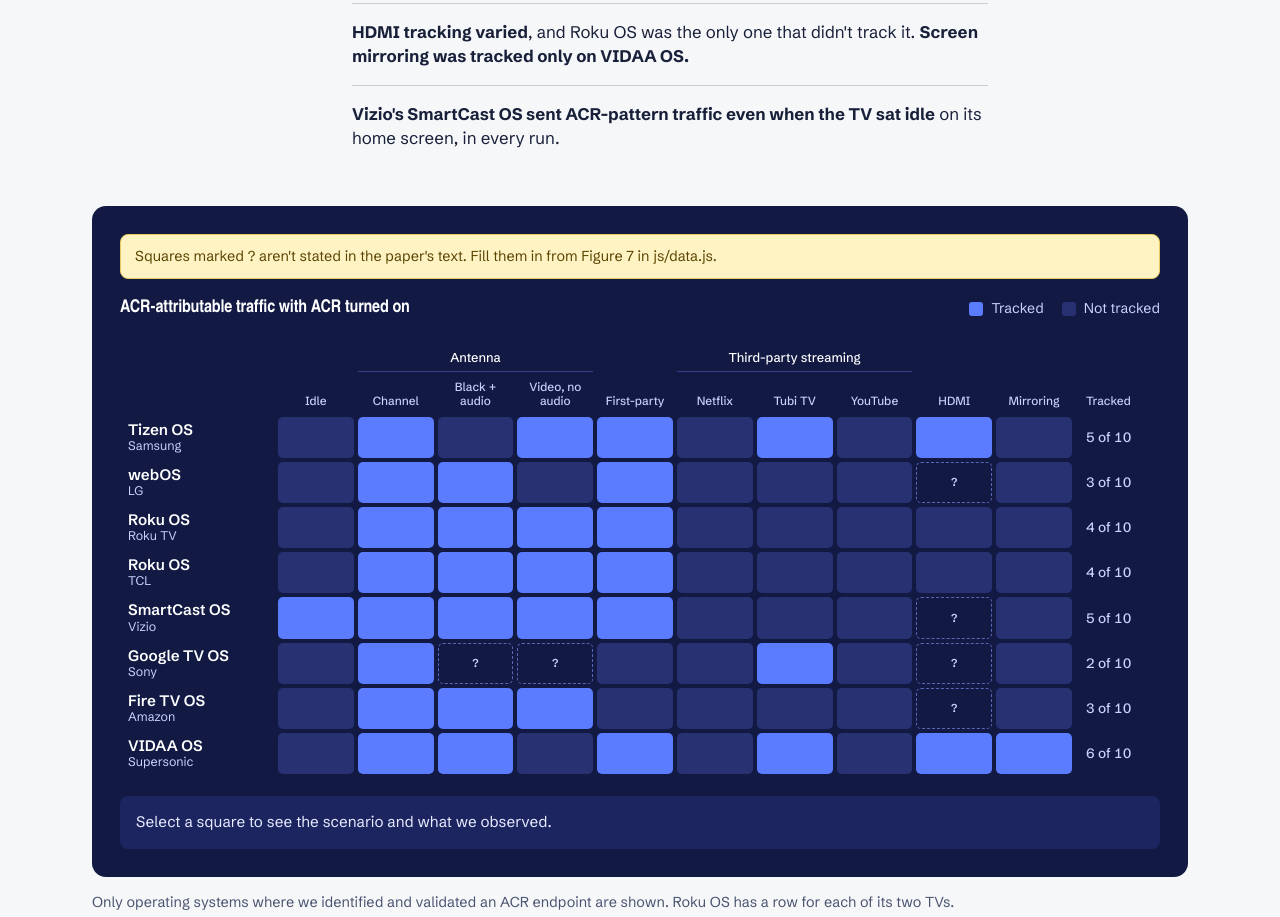
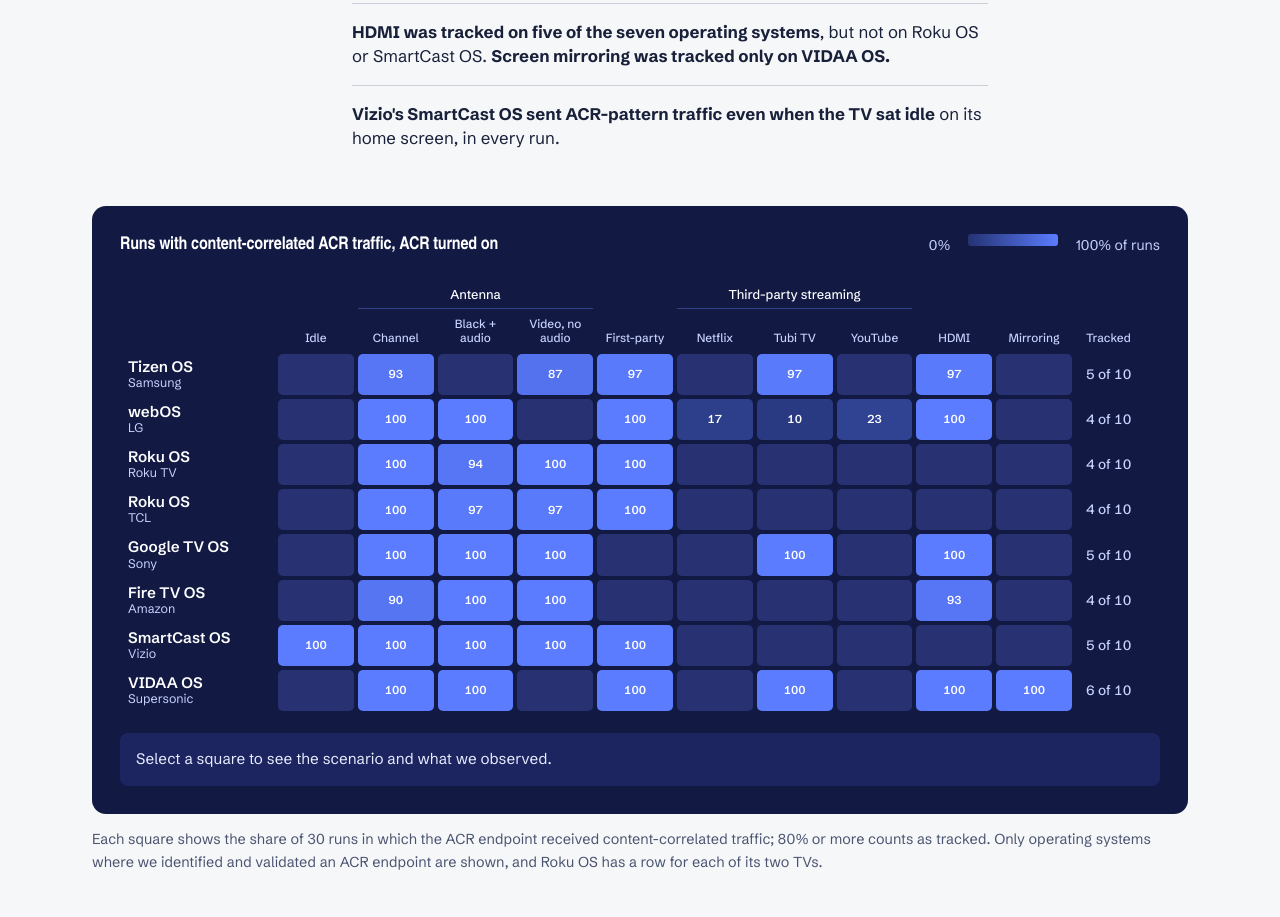
Before and after one commit to IlgarNEU/watchingwatchers, a plain HTML site: page index.html in a window 1280 px wide. Shown: the part 6714-7631 px from the top of the page. Drawn offline with Linux system fonts and the light colour scheme; a web font is replaced by a local one.

Commit message:
Fix methodology

```diff
--- a/index.html
+++ b/index.html
@@ -244,24 +244,22 @@
         <li><b>No TV tracked Netflix or YouTube.</b> For Netflix, this matches publicly reported agreements.</li>
         <li><b>Tubi, a free ad-supported service, was tracked</b> on Tizen OS (in 29 of 30 runs), Google TV on Sony, and VIDAA OS.</li>
         <li><b>Most operating systems also tracked their own built-in streaming service.</b> Fire TV OS and Google TV on Sony were the exceptions.</li>
-        <li><b>HDMI tracking varied</b>, and Roku OS was the only one that didn't track it. <b>Screen mirroring was tracked only on VIDAA OS.</b></li>
+        <li><b>HDMI was tracked on five of the seven operating systems</b>, but not on Roku OS or SmartCast OS. <b>Screen mirroring was tracked only on VIDAA OS.</b></li>
         <li><b>Vizio's SmartCast OS sent ACR-pattern traffic even when the TV sat idle</b> on its home screen, in every run.</li>
       </ul>
     </div>
 
     <div class="grid-panel">
-      <div class="sample-banner" id="banner-in">Squares marked ? aren't stated in the paper's text. Fill them in from Figure 7 in js/data.js.</div>
       <div class="grid-controls">
-        <h3 class="grid-title">ACR-attributable traffic with ACR turned on</h3>
+        <h3 class="grid-title">Runs with content-correlated ACR traffic, ACR turned on</h3>
         <div class="legend">
-          <span><i style="background:var(--glow)"></i>Tracked</span>
-          <span><i style="background:#283272"></i>Not tracked</span>
+          <span>0%</span><i class="ramp blue"></i><span>100% of runs</span>
         </div>
       </div>
-      <div class="og-scroll"><table class="optgrid" data-mode="optedIn" data-inspector="insp-in" data-banner="banner-in"></table></div>
+      <div class="og-scroll"><table class="optgrid" data-mode="optedIn" data-inspector="insp-in"></table></div>
       <div class="inspector" id="insp-in">Select a square to see the scenario and what we observed.</div>
     </div>
-    <p class="note">Only operating systems where we identified and validated an ACR endpoint are shown. Roku OS has a row for each of its two TVs.</p>
+    <p class="note">Each square shows the share of 30 runs in which the ACR endpoint received content-correlated traffic; 80% or more counts as tracked. Only operating systems where we identified and validated an ACR endpoint are shown, and Roku OS has a row for each of its two TVs.</p>
   </div>
 </section>
 
@@ -290,16 +288,14 @@
     </div>
 
     <div class="grid-panel">
-      <div class="sample-banner" id="banner-out">Squares marked ? aren't stated in the paper's text. Fill them in from Figure 7 in js/data.js.</div>
       <div class="grid-controls">
-        <h3 class="grid-title">Traffic consistent with ACR after opting out</h3>
+        <h3 class="grid-title">Runs with traffic consistent with ACR, after opting out</h3>
         <div class="legend">
-          <span><i style="background:var(--led)"></i>Runs with ACR-like traffic</span>
+          <span>0%</span><i class="ramp red"></i><span>100% of runs</span>
           <span><i class="na-swatch"></i>Opt-out doesn't apply</span>
-          <span><i style="background:#283272"></i>None</span>
         </div>
       </div>
-      <div class="og-scroll"><table class="optgrid" data-mode="optedOut" data-inspector="insp-out" data-banner="banner-out"></table></div>
+      <div class="og-scroll"><table class="optgrid" data-mode="optedOut" data-inspector="insp-out"></table></div>
       <div class="inspector" id="insp-out">Select a square to see the scenario and what we observed.</div>
     </div>
 
@@ -322,7 +318,13 @@
     <div class="method-block first">
       <h3>Listening or looking?</h3>
       <p class="measure">By removing the picture or the sound from our antenna channel, we can tell which signal each TV's ACR relies on.</p>
-      <div class="table-wrap">
+      <div class="method-grid fig-row">
+        <figure class="figure fig6">
+          <img src="images/figure6-fingerprint.png" alt="Two charts of upload traffic to the ACR endpoint. On LG webOS, traffic drops sharply when video plays without sound. On Sony Google TV, traffic drops when a black screen plays with sound.">
+          <figcaption>Upload traffic to the ACR endpoint for each antenna sub-scenario. Lines further left mean less traffic. LG's webOS goes quiet without sound (audio-based ACR); Sony's Google TV goes quiet on a black screen (video-based ACR).</figcaption>
+        </figure>
+        <div>
+          <div class="table-wrap">
         <table class="devices fingerprint">
           <thead><tr><th>Operating system</th><th>Recognizes content by</th><th>What we saw</th></tr></thead>
           <tbody>
@@ -333,6 +335,8 @@
             <tr><td class="os">Fire TV OS, Roku OS, SmartCast OS</td><td><span class="tag">Can't tell</span></td><td>Traffic looked the same with and without picture or sound.</td></tr>
           </tbody>
         </table>
+      </div>
+        </div>
       </div>
     </div>
 
--- a/js/data.js
+++ b/js/data.js
@@ -17,63 +17,66 @@
   { name: "Screen mirroring",                short: "Mirroring" }
 ];
 
-/* One row per OS (Roku OS has one row per TV).
-   optedIn:  1 = ACR-attributable traffic, 0 = none, null = not stated in
-             the text yet (shown as "?"; fill in from Figure 7).
-   optedOut: number of the 30 opted-out measurements with traffic
-             consistent with ACR (0 = none),
-             "41/60"-style text when the paper reports sub-scenarios together,
-             "na" when the opt-out does not apply to that scenario,
-             null = not stated yet.
-   verdict:  short opt-out result shown at the end of the row.
-   notes:    optional text per column index (0–9), shown when a square
-             is selected. inNotes for the opted-in grid, outNotes for opted-out. */
+/* One row per OS (Roku OS has one row per TV), from Figure 7.
+   optedIn / optedOut: share of the 30 runs (0–100) in which the ACR endpoint
+   received content-correlated traffic, one value per scenario in the order above.
+   A scenario counts as tracked when the opted-in share is 80 or more.
+   naOut:    column indexes where the opt-out does not apply (striped).
+   verdict:  short opt-out result shown at the end of the opted-out row.
+   inNotes / outNotes: optional text per column index (0–9), shown when a
+   square is selected. */
+const TRACKED_THRESHOLD = 80;
+
 const RESULTS = [
   { os: "Tizen OS", tv: "Samsung", verdict: "Not fully effective",
-    optedIn:  [0, 1, 0, 1, 1, 0, 1, 0, 1, 0],
-    optedOut: [9, "41/60", 0, "41/60", 30, 2, 6, 3, 18, 0],
-    inNotes:  { 6: "Tracked in 29 of 30 measurements. Tubi had not been studied before.",
+    optedIn:  [0, 93, 0, 87, 97, 0, 97, 0, 97, 0],
+    optedOut: [30, 70, 0, 67, 100, 7, 20, 10, 60, 0],
+    inNotes:  { 6: "Tubi had not been studied before.",
                 2: "Traffic disappears with a black screen, consistent with video-based ACR." },
-    outNotes: { 1: "The paper reports Channel and Dynamic + no audio together.",
-                3: "The paper reports Channel and Dynamic + no audio together.",
-                0: "Seen even though Idle shows no ACR traffic when opted in." } },
+    outNotes: { 0: "Seen even though Idle isn't tracked when ACR is on.",
+                5: "Seen even though Netflix isn't tracked when ACR is on.",
+                7: "Seen even though YouTube isn't tracked when ACR is on." } },
 
   { os: "webOS", tv: "LG", verdict: "Effective",
-    optedIn:  [0, 1, 1, 0, 1, 0, 0, 0, null, 0],
+    optedIn:  [0, 100, 100, 0, 100, 17, 10, 23, 100, 0],
     optedOut: [0, 0, 0, 0, 0, 0, 0, 0, 0, 0],
-    inNotes:  { 3: "Traffic drops by 97.3% without audio, consistent with audio-based ACR." } },
+    inNotes:  { 3: "Traffic drops by 97.3% without audio, consistent with audio-based ACR.",
+                5: "Below the 30% threshold, so not tracked. The endpoint keeps receiving low-level traffic in untracked scenarios, about 95% less than when tracked.",
+                6: "Below the 30% threshold, so not tracked. The endpoint keeps receiving low-level traffic in untracked scenarios, about 95% less than when tracked.",
+                7: "Below the 30% threshold, so not tracked. The endpoint keeps receiving low-level traffic in untracked scenarios, about 95% less than when tracked." } },
 
   { os: "Roku OS", tv: "Roku TV", verdict: "Doesn't cover first-party streaming",
-    optedIn:  [0, 1, 1, 1, 1, 0, 0, 0, 0, 0],
-    optedOut: [0, 0, 0, 0, "na", 0, 0, 0, 0, 0],
-    inNotes:  { 8: "Roku OS is the only OS with no ACR traffic over HDMI." },
+    optedIn:  [0, 100, 94, 100, 100, 0, 0, 0, 0, 0],
+    optedOut: [0, 0, 0, 0, 97, 0, 0, 0, 0, 0],
+    naOut:    [4],
+    inNotes:  { 8: "No ACR traffic over HDMI on Roku OS." },
     outNotes: { 4: "The opt-out does not apply to the first-party streaming service, and Roku TV does not say so.",
                 1: "Only 1.7% residual traffic remains after opting out." } },
 
   { os: "Roku OS", tv: "TCL", verdict: "Doesn't cover first-party streaming",
-    optedIn:  [0, 1, 1, 1, 1, 0, 0, 0, 0, 0],
-    optedOut: [0, "9/90", "9/90", "9/90", "na", 0, 0, 0, 0, 0],
-    inNotes:  { 8: "Roku OS is the only OS with no ACR traffic over HDMI." },
-    outNotes: { 1: "The paper reports the three antenna sub-scenarios together.", 2: "The paper reports the three antenna sub-scenarios together.", 3: "The paper reports the three antenna sub-scenarios together.",
-                4: "The opt-out does not apply to the first-party streaming service. TCL discloses this in its settings menu." } },
+    optedIn:  [0, 100, 97, 97, 100, 0, 0, 0, 0, 0],
+    optedOut: [0, 17, 7, 7, 97, 0, 0, 0, 0, 0],
+    naOut:    [4],
+    inNotes:  { 8: "No ACR traffic over HDMI on Roku OS." },
+    outNotes: { 4: "The opt-out does not apply to the first-party streaming service. TCL discloses this in its settings menu." } },
+
+  { os: "Google TV OS", tv: "Sony", verdict: "Effective",
+    optedIn:  [0, 100, 100, 100, 0, 0, 100, 0, 100, 0],
+    optedOut: [0, 0, 0, 0, 0, 0, 0, 0, 0, 0],
+    inNotes:  { 2: "Traffic falls by 52.9% with a black screen, consistent with video-based ACR (Samba TV)." } },
+
+  { os: "Fire TV OS", tv: "Amazon", verdict: "Effective",
+    optedIn:  [0, 90, 100, 100, 0, 0, 0, 0, 93, 0],
+    optedOut: [0, 0, 0, 0, 0, 0, 0, 0, 0, 0] },
 
   { os: "SmartCast OS", tv: "Vizio", verdict: "No observable effect",
-    optedIn:  [1, 1, 1, 1, 1, 0, 0, 0, null, 0],
-    optedOut: [30, 30, 30, 30, 30, null, null, null, null, null],
-    inNotes:  { 0: "The only OS with ACR traffic while idle on the home screen (100% of measurements)." },
-    outNotes: { 0: "Traffic to the Amazon Kinesis endpoint did not disappear or decrease in any opted-out measurement." } },
-
-  { os: "Google TV OS", tv: "Sony", verdict: "Effective",
-    optedIn:  [0, 1, null, null, 0, 0, 1, 0, null, 0],
-    optedOut: [0, 0, 0, 0, 0, 0, 0, 0, 0, 0],
-    inNotes:  { 2: "Traffic drops by 52.9% with a black screen, consistent with video-based ACR (Samba TV)." } },
-
-  { os: "Fire TV OS", tv: "Amazon", verdict: "Effective",
-    optedIn:  [0, 1, 1, 1, 0, 0, 0, 0, null, 0],
-    optedOut: [0, 0, 0, 0, 0, 0, 0, 0, 0, 0] },
+    optedIn:  [100, 100, 100, 100, 100, 0, 0, 0, 0, 0],
+    optedOut: [100, 100, 100, 100, 100, 0, 0, 0, 0, 0],
+    inNotes:  { 0: "The only OS with ACR traffic while idle on the home screen." },
+    outNotes: { 0: "Traffic to the Amazon Kinesis endpoint did not disappear or decrease in any opted-out run." } },
 
   { os: "VIDAA OS", tv: "Supersonic", verdict: "Effective",
-    optedIn:  [0, 1, 1, 0, 1, 0, 1, 0, 1, 1],
+    optedIn:  [0, 100, 100, 0, 100, 0, 100, 0, 100, 100],
     optedOut: [0, 0, 0, 0, 0, 0, 0, 0, 0, 0],
     inNotes:  { 4: "First-party service: VIDAA Channels.",
                 9: "VIDAA OS is the only OS with ACR on screen mirroring." } }
--- a/js/site.js
+++ b/js/site.js
@@ -47,16 +47,18 @@
 }
 
 /* ---------- Result grids ----------
-   Any <table class="optgrid" data-mode="optedIn|optedOut"> is filled in. */
-function cellInfo(mode, v) {
-  if (v === null || v === undefined) return { cls: "unk", text: "?", desc: "not yet filled in" };
-  if (mode === "optedIn") return v ? { cls: "on-in", text: "", desc: "ACR-attributable traffic" } : { cls: "", text: "", desc: "no ACR-attributable traffic" };
-  if (v === "na") return { cls: "na", text: "", desc: "the opt-out does not apply to this scenario" };
-  let n, of = 30;
-  if (typeof v === "string") { [n, of] = v.split("/").map(Number); } else n = v;
-  if (!n) return { cls: "", text: "", desc: "no traffic consistent with ACR" };
-  return { cls: "on-out", text: typeof v === "string" ? v : `${n}`, alpha: 0.35 + 0.65 * n / of,
-           desc: `traffic consistent with ACR in ${n} of ${of} measurements` };
+   Any <table class="optgrid" data-mode="optedIn|optedOut"> is filled in.
+   Each square shows the share of 30 runs (Figure 7). */
+function cellInfo(mode, v, na) {
+  const runs = Math.round(v * 30 / 100);
+  const share = `${v}% of runs (${runs} of 30)`;
+  if (mode === "optedIn") {
+    const tracked = v >= TRACKED_THRESHOLD;
+    return { cls: v ? "on-in" : "", text: v ? `${v}` : "", alpha: v ? 0.25 + 0.75 * v / 100 : 0,
+             desc: v ? `content-correlated traffic in ${share}, so ${tracked ? "tracked" : "not tracked"}` : "no content-correlated traffic, so not tracked" };
+  }
+  return { cls: (v ? "on-out" : "") + (na ? " na" : ""), text: v ? `${v}` : "", alpha: v ? 0.25 + 0.75 * v / 100 : 0,
+           desc: (v ? `traffic consistent with ACR in ${share}` : "no traffic consistent with ACR") + (na ? "; the opt-out does not apply here" : "") };
 }
 
 function buildGrid(table) {
@@ -79,24 +81,25 @@
     RESULTS.forEach((r, i) => {
       html += `<tr><th scope="row" class="row">${r.os}<span>${r.tv}</span></th>`;
       r[mode].forEach((v, j) => {
-        const c = cellInfo(mode, v);
+        const na = mode === "optedOut" && (r.naOut || []).includes(j);
+        const c = cellInfo(mode, v, na);
         const sel = selected && selected[0] === i && selected[1] === j ? " sel" : "";
         const style = c.alpha ? ` style="--a:${c.alpha.toFixed(2)}"` : "";
         html += `<td class="${c.cls}${sel}"${style} tabindex="0" data-i="${i}" data-j="${j}" aria-label="${r.os} (${r.tv}), ${SCENARIOS[j].name}: ${c.desc}">${c.text}</td>`;
       });
       if (mode === "optedIn") {
-        const known = r.optedIn.filter(v => v !== null), hits = known.filter(Boolean).length;
-        html += `<td class="rate">${hits} of ${r.optedIn.length}</td></tr>`;
+        html += `<td class="rate">${r.optedIn.filter(v => v >= TRACKED_THRESHOLD).length} of ${r.optedIn.length}</td></tr>`;
       } else {
-        const bad = r.verdict !== "Effective";
-        html += `<td class="rate verdict${bad ? " bad" : ""}">${r.verdict}</td></tr>`;
+        html += `<td class="rate verdict${r.verdict !== "Effective" ? " bad" : ""}">${r.verdict}</td></tr>`;
       }
     });
     table.innerHTML = html + "</tbody>";
   }
   function inspect(i, j) {
     selected = [i, j];
-    const r = RESULTS[i], c = cellInfo(mode, r[mode][j]);
+    const r = RESULTS[i];
+    const na = mode === "optedOut" && (r.naOut || []).includes(j);
+    const c = cellInfo(mode, r[mode][j], na);
     const notes = (mode === "optedIn" ? r.inNotes : r.outNotes) || {};
     const state = mode === "optedIn" ? "ACR opted in" : "ACR opted out";
     insp.innerHTML = `<b>${r.os} (${r.tv})</b>, ${SCENARIOS[j].name}, ${state}: ${c.desc}.${notes[j] ? " " + notes[j] : ""}`;
@@ -111,10 +114,6 @@
     }
   });
   render();
-
-  const missing = RESULTS.some(r => r[mode].some(v => v === null));
-  const banner = document.getElementById(table.dataset.banner);
-  if (banner && missing) banner.classList.add("show");
 }
 
 document.addEventListener("DOMContentLoaded", () => {
--- a/styles.css
+++ b/styles.css
@@ -326,12 +326,18 @@
 table.optgrid thead th.end{ text-align:left; padding-left:10px; }
 table.optgrid td{ font-size:0.72rem; font-weight:600; color:#fff; text-align:center; font-variant-numeric:tabular-nums; }
 table.optgrid td.on-out{ background:rgba(226,56,43,var(--a,1)); }
-table.optgrid td.na{ background:repeating-linear-gradient(135deg, #283272 0 5px, #6B4A86 5px 10px); }
+table.optgrid td.on-in{ background:rgba(91,124,255,var(--a,1)); }
+table.optgrid td.na{ background-image:repeating-linear-gradient(135deg, transparent 0 6px, rgba(255,255,255,0.28) 6px 8px); }
 table.optgrid td.unk{ background:transparent; border:1px dashed #5A67B8; color:var(--glow-soft); }
 table.optgrid td.rate{ text-align:left; font-weight:500; font-size:0.85rem; white-space:normal; line-height:1.25; }
 table.optgrid td.verdict{ color:#9FE0C0; }
 table.optgrid td.verdict.bad{ color:#FFB4AC; }
-.legend .na-swatch{ background:repeating-linear-gradient(135deg, #283272 0 3px, #6B4A86 3px 6px); }
+.legend .na-swatch{ background-color:#B5302A; background-image:repeating-linear-gradient(135deg, transparent 0 3px, rgba(255,255,255,0.4) 3px 5px); }
+.legend .ramp{ width:90px; height:12px; border-radius:3px; }
+.legend .ramp.blue{ background:linear-gradient(90deg, rgba(91,124,255,0.25), var(--glow)); }
+.legend .ramp.red{ background:linear-gradient(90deg, rgba(226,56,43,0.25), var(--led)); }
+.figure.fig6{ max-width:560px; }
+.figure.fig6 img{ background:#fff; }
 .method-block.first{ margin-top:0; }
 .tag{ display:inline-block; font-size:0.85rem; font-weight:600; padding:3px 10px; border-radius:20px; background:var(--wall); border:1px solid var(--rule); color:var(--ink-2); }
 .tag.video{ background:#E6EBFF; border-color:var(--glow-soft); color:var(--screen); }
@@ -356,3 +362,7 @@
 .dns-key i{ width:12px; height:12px; border-radius:2px; display:inline-block; }
 .k-slug{ background:var(--led); } .k-plat{ background:var(--glow); }
 .broker{ margin-top:64px; }
+
+.fig-row{ grid-template-columns:1fr; gap:32px; margin-top:20px; }
+.fig-row .table-wrap{ margin-top:0; }
+@media (max-width:900px){ .fig-row{ grid-template-columns:1fr; } }
```
Also changed, not shown: images/figure6-fingerprint.png (added).
